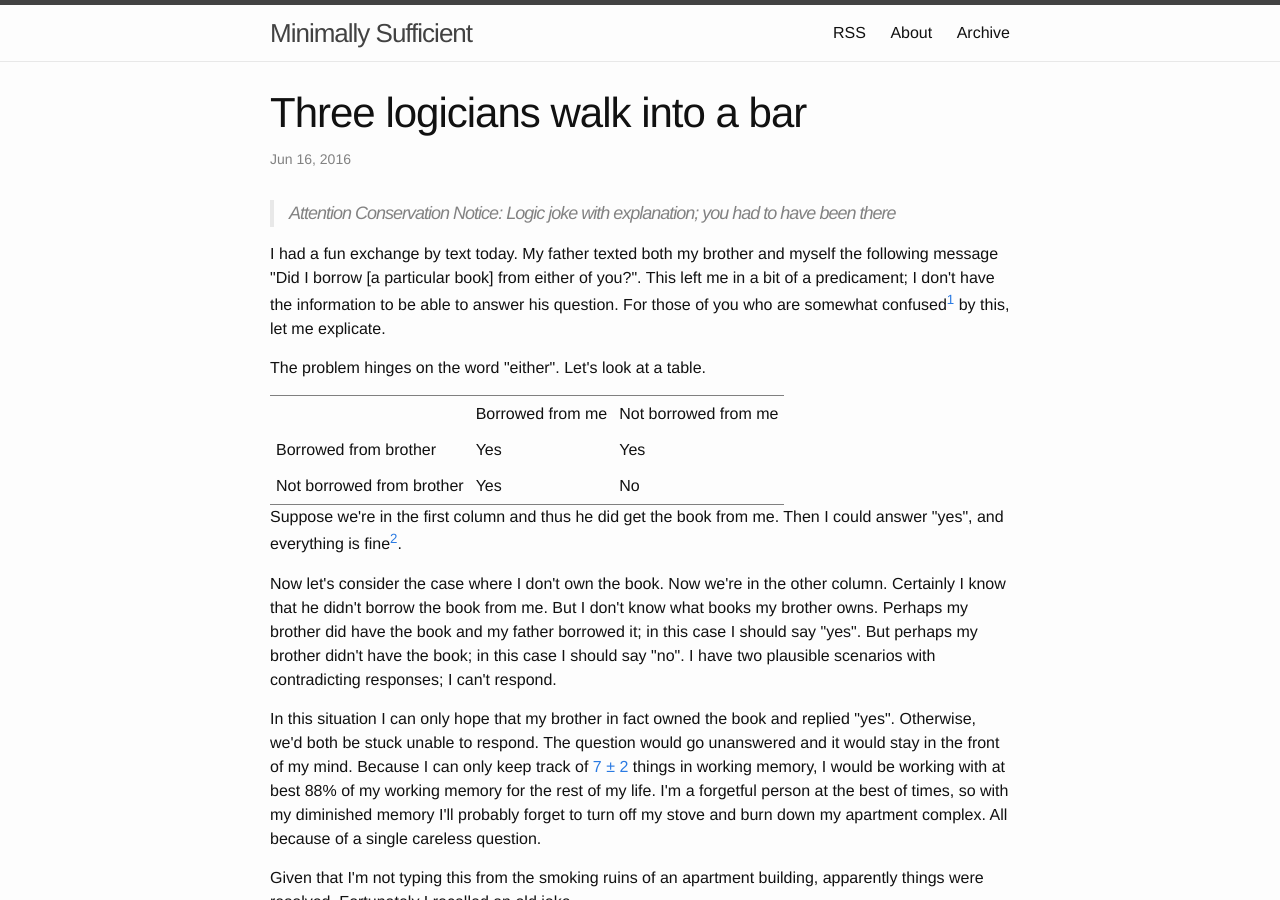
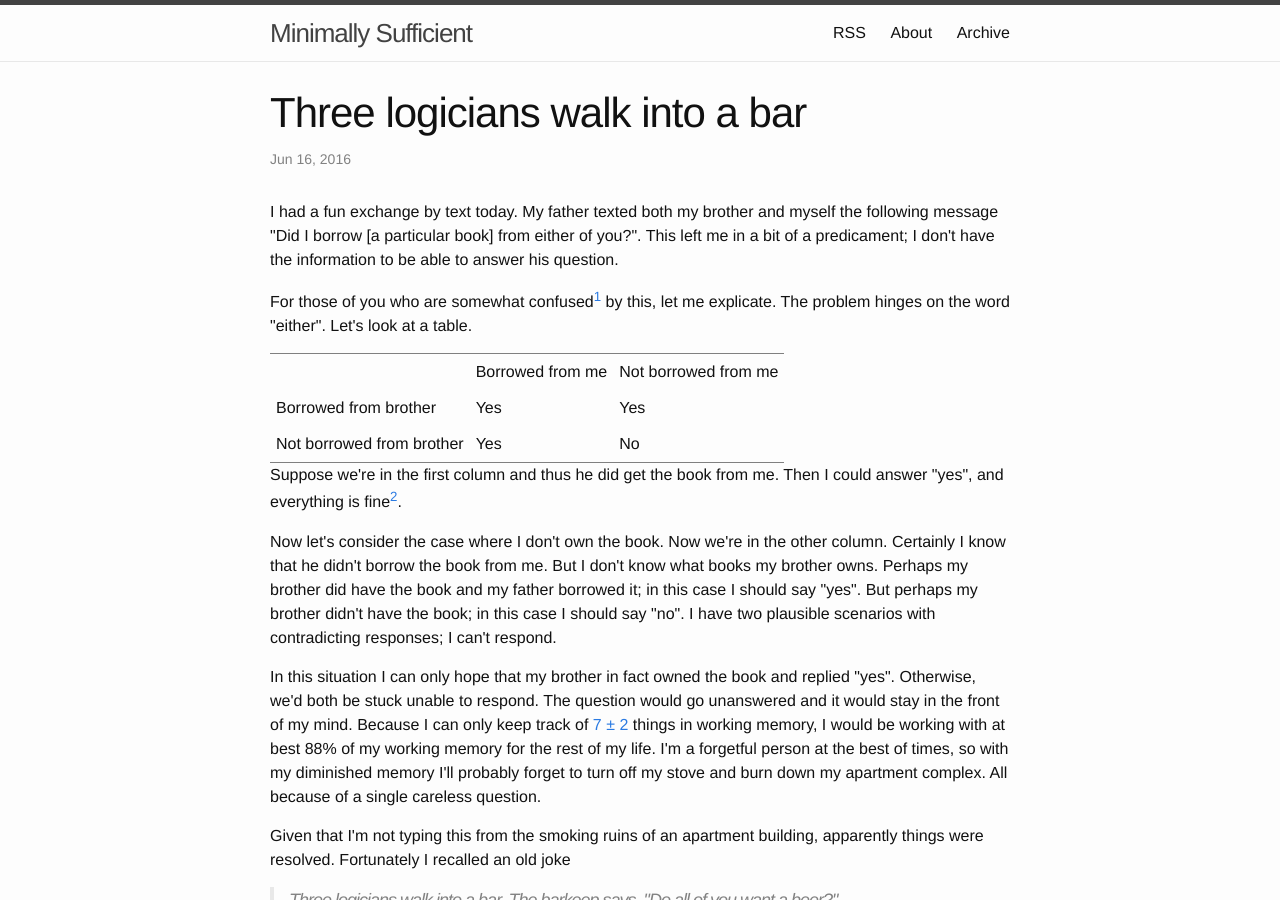
Before and after one commit to minimallysufficient/minimallysufficient.github.io, a Jekyll site: the page built from _posts/2016-06-16-three-logicians-walk-into-a-bar.html, in a window 1280 px wide and 900 px high. Built offline with Jekyll 4.4.1, drawn with Linux system fonts in a browser that asks for light colours.

```diff
--- a/_posts/2016-06-16-three-logicians-walk-into-a-bar.html
+++ b/_posts/2016-06-16-three-logicians-walk-into-a-bar.html
@@ -1,92 +1,6 @@
 ---
 date: 2016-06-16
 tags:
--
--
--
--
--
--
--
--
--
--
--
--
--
--
--
--
--
--
--
--
--
--
--
--
--
--
--
--
--
--
--
--
--
--
--
--
--
--
--
--
--
--
--
--
--
--
--
--
--
--
--
--
--
--
--
--
--
--
--
--
--
--
--
--
--
--
--
--
--
--
--
--
--
--
--
--
--
--
--
--
--
--
--
--
--
--
 -
 -
 -
@@ -113,28 +27,22 @@ tags:
 author:
 layout: post
 title: Three logicians walk into a bar
-excerpt: I interpret a simple question very literally. It causes some problems.
+excerpt:
 categories:
 -
 commentissueid: 2
 ---
-<blockquote>
-<p>
-Attention Conservation Notice: Logic joke with explanation; you had to
-have been there
-</p>
-</blockquote>
-
 <p>
 I had a fun exchange by text today. My father texted both my brother
 and myself the following message "Did I borrow [a particular book]
 from either of you?". This left me in a bit of a predicament; I don't
-have the information to be able to answer his question. For those of
-you who are somewhat confused<sup><a id="fnr.1" class="footref" href="#fn.1">1</a></sup> by this, let me explicate.
+have the information to be able to answer his question.
 </p>
 
 <p>
-The problem hinges on the word "either". Let's look at a table.
+For those of you who are somewhat confused<sup><a id="fnr.1" class="footref" href="#fn.1">1</a></sup> by this, let
+me explicate. The problem hinges on the word "either". Let's look at a
+table.
 </p>
 
 <table border="2" cellspacing="0" cellpadding="6" rules="groups" frame="hsides">
```
Also changed, not shown: _org/posts/three-logicians-walk-into-a-bar.org (+5 -9 lines).
